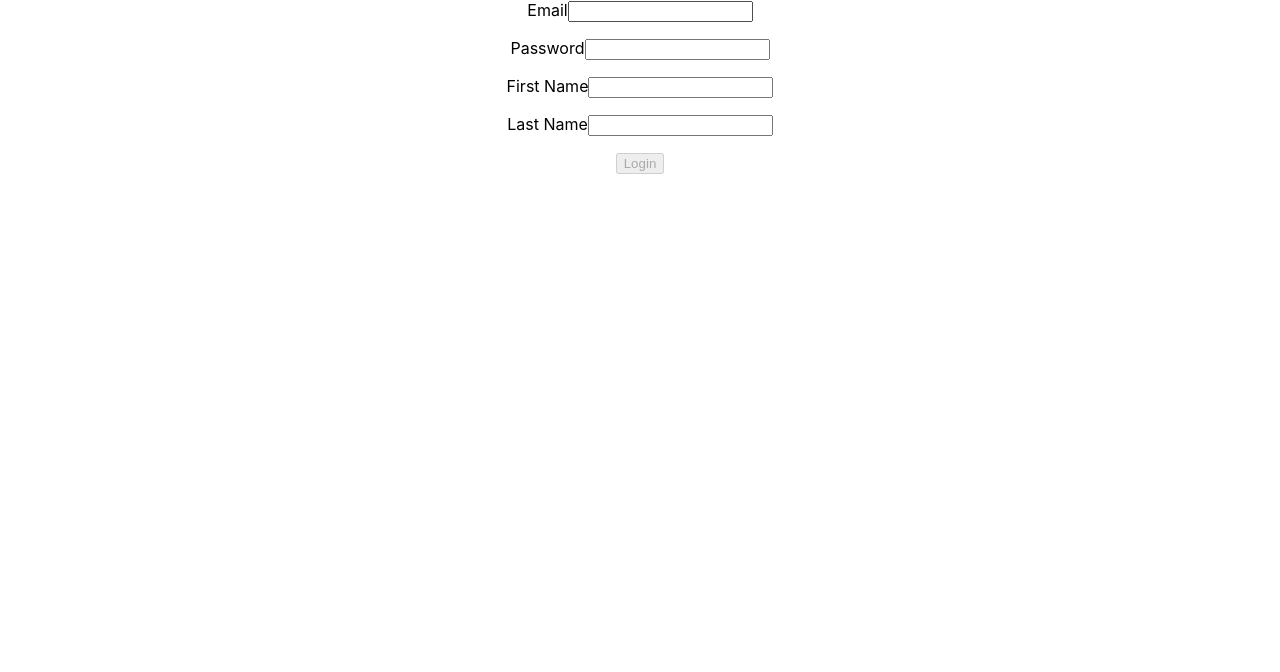
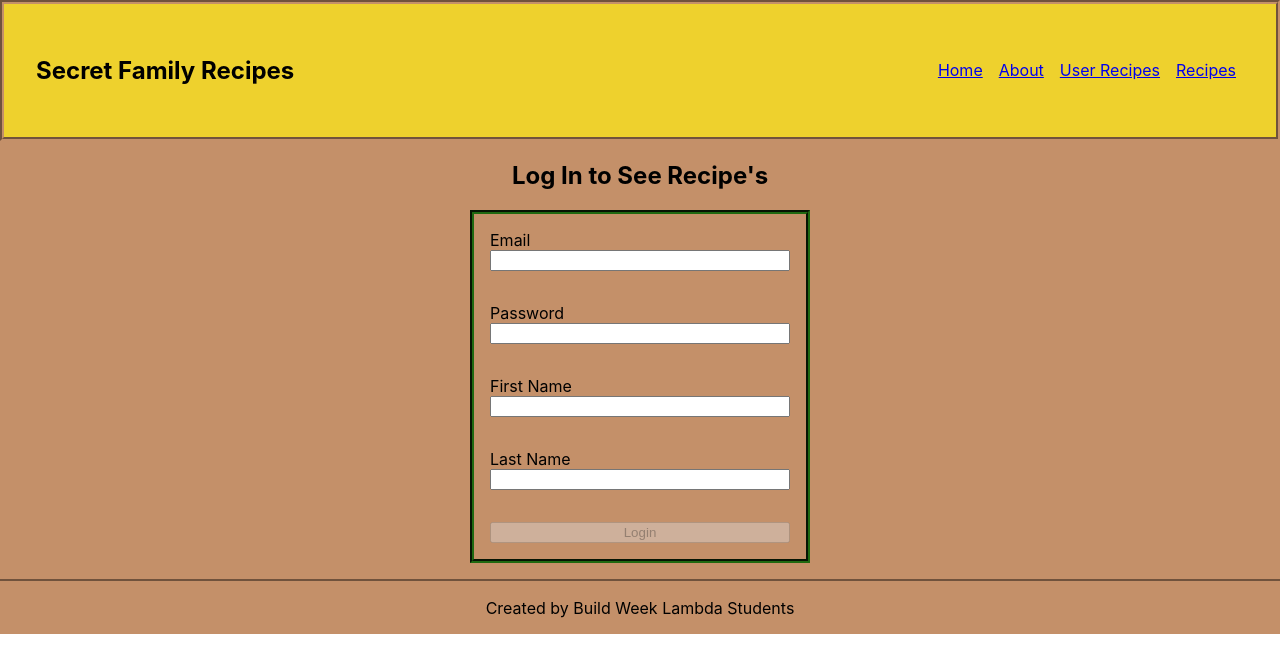
Before and after one commit to BW-secret-family-recipes-1/front-end, a React (Create React App) app: page / in a window 1280 px wide. Shown: the top 672 px of the page. Built offline with nearby package versions, Linux system fonts and the light colour scheme.

Commit message:
added some styling plus header and footer

```diff
--- a/package.json
+++ b/package.json
@@ -6,6 +6,7 @@
     "@testing-library/jest-dom": "^4.2.4",
     "@testing-library/react": "^9.5.0",
     "@testing-library/user-event": "^7.2.1",
+    "axios": "^0.19.2",
     "react": "^16.13.1",
     "react-dom": "^16.13.1",
     "react-router-dom": "^5.2.0",
--- a/src/App.css
+++ b/src/App.css
@@ -1,38 +1,53 @@
-.App {
-  text-align: center;
+nav {
+  display: flex;
+  flex-direction: row;
+  justify-content: space-between;
+  align-items: center;
+  background-color: #EED12D;
+  border: 4px groove #C49069;
 }
 
-.App-logo {
-  height: 40vmin;
-  pointer-events: none;
+.title-bar {
+  margin: 1em;
+  padding: 1em;
 }
 
-@media (prefers-reduced-motion: no-preference) {
-  .App-logo {
-    animation: App-logo-spin infinite 20s linear;
-  }
+.nav-links {
+  margin: 1em;
+  padding: 1em;
 }
 
-.App-header {
-  background-color: #282c34;
-  min-height: 100vh;
+.nav-links a {
+  padding: .5em;
+}
+
+.home-wrapper {
+  display: flex;
+  flex-direction: column;
+  justify-content: center;
+  align-items: center;
+  background-color: #C49069;
+}
+.home-wrapper form {
+  border: 4px groove #1F6911;
+  margin-bottom: 1em;
   display: flex;
   flex-direction: column;
   align-items: center;
-  justify-content: center;
-  font-size: calc(10px + 2vmin);
-  color: white;
+  padding: 1em;
 }
 
-.App-link {
-  color: #61dafb;
+.home-wrapper form label {
+  display: flex;
+  flex-direction: column;
+  width: 300px;
 }
 
-@keyframes App-logo-spin {
-  from {
-    transform: rotate(0deg);
-  }
-  to {
-    transform: rotate(360deg);
-  }
+.Footer {
+  display: flex;
+  flex-direction: row;
+  justify-content: center;
+  align-items: center;
+  background-color: #C49069;
+  border-top: 3px groove #C49069;
 }
--- a/src/App.js
+++ b/src/App.js
@@ -1,17 +1,36 @@
 import React from 'react';
-import logo from './logo.svg';
 import './App.css';
 import Home from './Components/Home';
-import { Route } from 'react-router-dom';
+import Recipe from './Components/Recipe';
+import User from './Components/User';
+import { Route, Link, Switch } from 'react-router-dom';
 
-function App() {
+export default function App() {
   return (
     <div className="App">
-      <Route exact path='/'>
-        <Home />
-      </Route>
+      <nav>
+        <div className="title-bar">
+          <h1>Secret Family Recipes</h1>
+        </div>
+        <div className="nav-links">
+          <Link to="/">Home</Link>
+          <a href="#">About</a>
+          <Link to="/user">User Recipes</Link>
+          <Link to="/recipes">Recipes</Link>
+        </div>
+      </nav>
+      <Switch>
+        <Route path="/user">
+          <User />
+        </Route>
+        <Route path="/recipes">
+          <Recipe />
+        </Route>
+        <Route path="/" component={Home} />
+      </Switch>
+      <div className="Footer">
+        <p>Created by Build Week Lambda Students</p>
+      </div>
     </div>
   );
 }
-
-export default App;
--- a/src/Components/Home.js
+++ b/src/Components/Home.js
@@ -74,8 +74,9 @@ function Home(){
     }, [user])
 
     return (
-    <div>
-        <form style={{display: 'flex', flexDirection: 'column'}}>
+    <div className="home-wrapper">
+        <h2>Log In to See Recipe's</h2>
+        <form>
             <label htmlFor='email' onSubmit={handleSubmit}>
                 Email
                 <input type='email' id='email' name='email' value={user.email} onChange={handleChanges}/>
```
Also changed, not shown: 1 other file (tests, documents, lock files or other folders).
